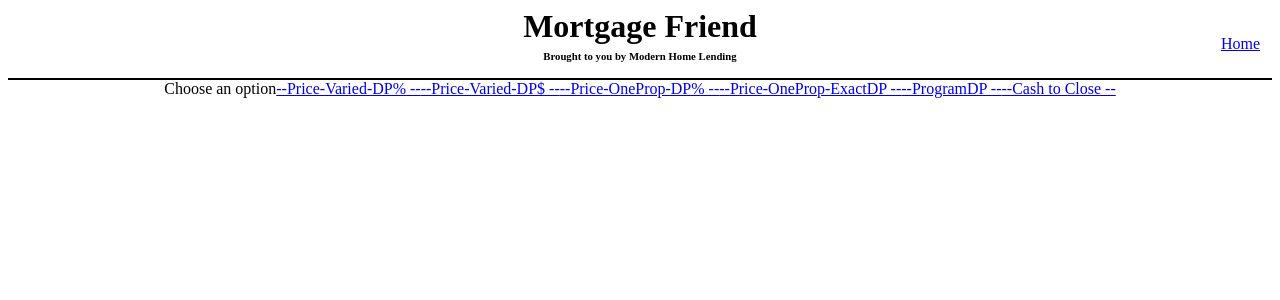
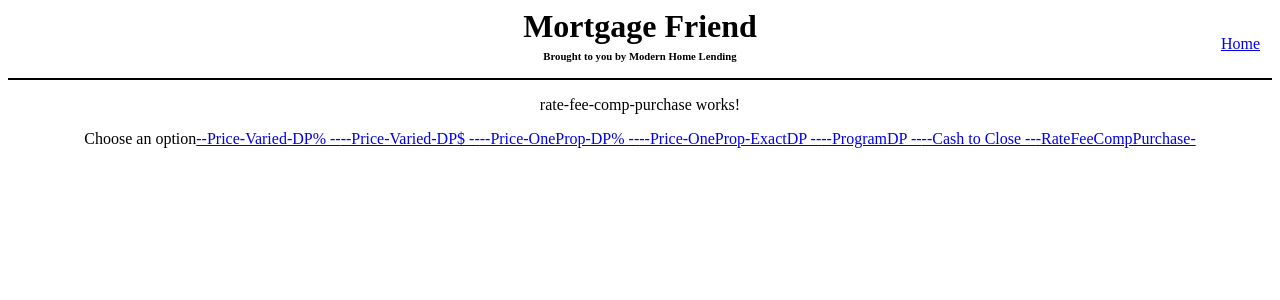
Before and after one commit to Zakery1/More-Friend, an Angular app: page /rateFeeCompPurchase in a window 1280 px wide. Before the commit this address led to /. Shown: the top 300 px of the page. Built offline with nearby package versions, Linux system fonts and the light colour scheme.

Commit message:
generate Rate Fee Comparison Purchase Component

```diff
--- a/src/app/app-routing.module.ts
+++ b/src/app/app-routing.module.ts
@@ -1,3 +1,4 @@
+import { RateFeeCompPurchaseComponent } from './modules/situations/components/rate-fee-comp-purchase/rate-fee-comp-purchase.component';
 import { NgModule } from '@angular/core';
 import { Routes, RouterModule } from '@angular/router';
 
@@ -17,6 +18,7 @@ const routes: Routes = [
 	{ path: 'podp', component: PriceOnePropDpComponent },
 	{ path: 'podpE', component: PriceOnePropExactComponent},
 	{ path: 'cashTC', component: CashToCloseComponent},
+	{ path: 'rateFeeCompPurchase', component: RateFeeCompPurchaseComponent},
 	{ path: '', redirectTo: '/dashboard', pathMatch: 'full' },
 	{ path: 'dashboard', component: DashboardComponent },
 ];
--- a/src/app/footer/footer.component.html
+++ b/src/app/footer/footer.component.html
@@ -11,4 +11,6 @@
 		<a routerLink="/programDP">--ProgramDP --</a>
 		<br>
 		<a routerLink="/cashTC">--Cash to Close --</a>
+		<br>
+		<a routerLink="/rateFeeCompPurchase">-RateFeeCompPurchase-</a>
 	</div>
--- /dev/null
+++ b/src/app/modules/situations/components/rate-fee-comp-purchase/rate-fee-comp-purchase.component.html
@@ -0,0 +1,3 @@
+<p>
+  rate-fee-comp-purchase works!
+</p>
--- /dev/null
+++ b/src/app/modules/situations/components/rate-fee-comp-purchase/rate-fee-comp-purchase.component.ts
@@ -0,0 +1,15 @@
+import { Component, OnInit } from '@angular/core';
+
+@Component({
+  selector: 'app-rate-fee-comp-purchase',
+  templateUrl: './rate-fee-comp-purchase.component.html',
+  styleUrls: ['./rate-fee-comp-purchase.component.scss']
+})
+export class RateFeeCompPurchaseComponent implements OnInit {
+
+  constructor() { }
+
+  ngOnInit() {
+  }
+
+}
--- a/src/app/modules/situations/situations.module.ts
+++ b/src/app/modules/situations/situations.module.ts
@@ -9,6 +9,7 @@ import { PriceOnePropExactComponent } from './components/price-one-prop-exact/pr
 import { PriceVariedExactDpComponent } from './components/price-varied-exact-dp/price-varied-exact-dp.component';
 import { ProgramDpComponent } from './components/program-dp/program-dp.component';
 import { CashToCloseComponent } from './components/cash-to-close/cash-to-close.component';
+import { RateFeeCompPurchaseComponent } from './components/rate-fee-comp-purchase/rate-fee-comp-purchase.component';
 
 
 
@@ -19,7 +20,8 @@ import { CashToCloseComponent } from './components/cash-to-close/cash-to-close.c
 		PriceOnePropExactComponent,
 		PriceVariedExactDpComponent,
 		ProgramDpComponent,
-		CashToCloseComponent
+		CashToCloseComponent,
+		RateFeeCompPurchaseComponent
 	],
 	imports: [
 		CommonModule,
```
Also changed, not shown: src/app/modules/situations/components/rate-fee-comp-purchase/rate-fee-comp-purchase.component.scss (added), 1 other file (tests, documents, lock files or other folders).
